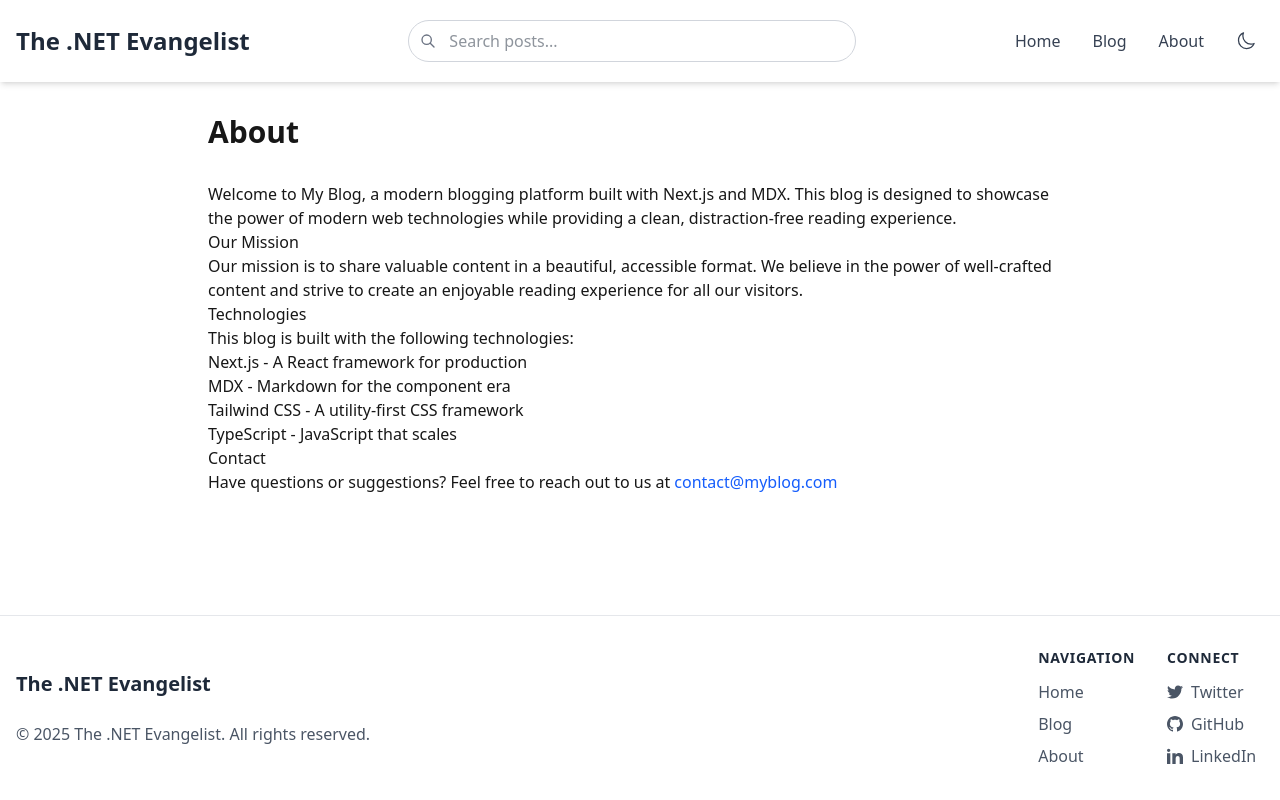
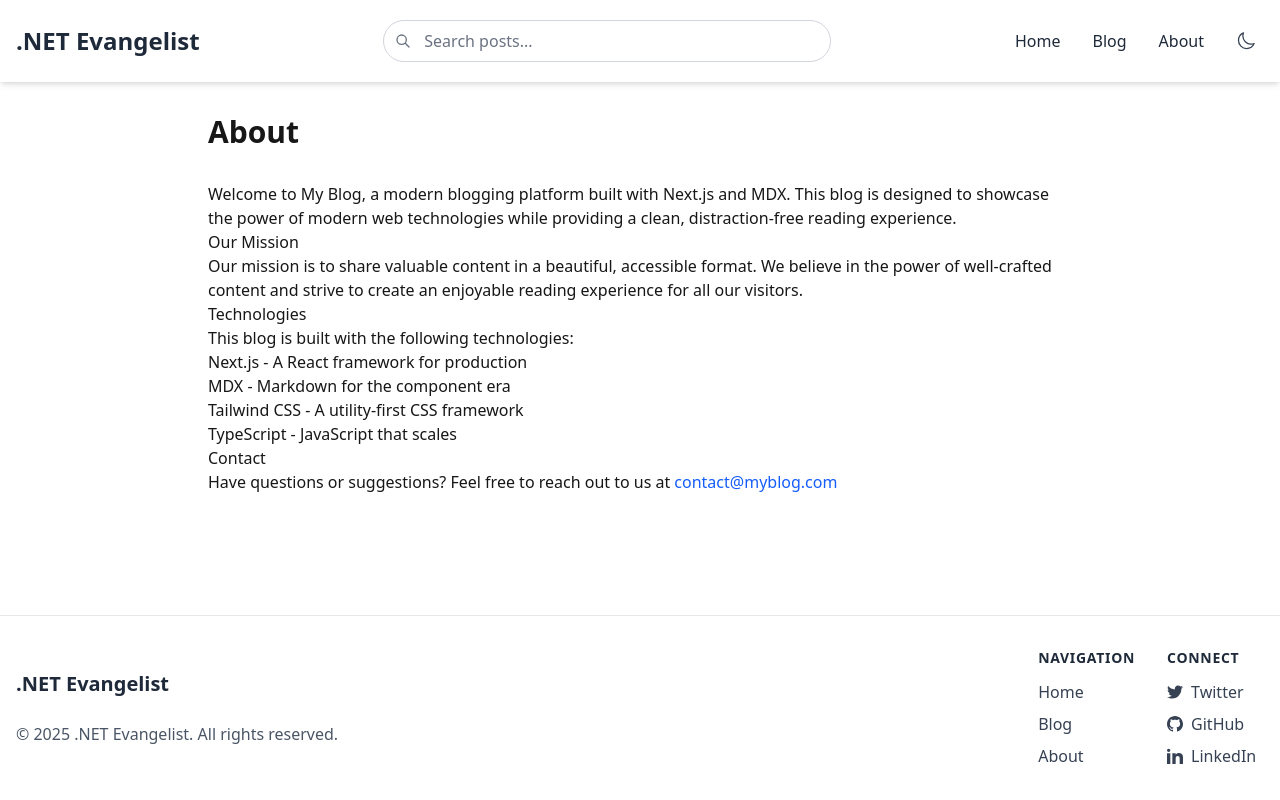
Before and after one commit to nirzaf/dotnetblogs, a Next.js app: page /about in a window 1280 px wide. Built offline with nearby package versions, Linux system fonts and the light colour scheme.

Commit message:
feat: update branding to '.NET Evangelist' and enhance mobile menu styles for consistency

```diff
--- a/src/app/layout.tsx
+++ b/src/app/layout.tsx
@@ -19,8 +19,8 @@ const geistMono = Geist_Mono({
 
 export const metadata: Metadata = {
   title: {
-    template: '%s | The .NET Evangelist',
-    default: 'The .NET Evangelist',
+    template: '%s | .NET Evangelist',
+    default: '.NET Evangelist',
   },
   description: "Exploring modern software development with .NET, web technologies, and cloud solutions",
 };
@@ -36,7 +36,7 @@ export default function RootLayout({
         <ThemeProvider>
           <header className="bg-white dark:bg-gray-900 shadow-md">
             <div className="container mx-auto px-4 py-5 flex justify-between items-center">
-              <Link href="/" className="text-2xl font-bold text-gray-800 dark:text-white hover:text-blue-600 dark:hover:text-blue-400 transition-colors">The .NET Evangelist</Link>
+              <Link href="/" className="text-2xl font-bold text-gray-800 dark:text-white hover:text-blue-600 dark:hover:text-blue-400 transition-colors">.NET Evangelist</Link>
               <div className="flex-1 mx-6 max-w-md hidden md:block">
                 <HeaderSearch />
               </div>
@@ -46,7 +46,7 @@ export default function RootLayout({
                     <li>
                       <Link
                         href="/"
-                        className="text-gray-700 dark:text-gray-100 font-medium hover:text-blue-600 dark:hover:text-blue-400 py-2 transition-colors relative group"
+                        className="text-gray-800 dark:text-gray-200 font-medium hover:text-blue-600 dark:hover:text-blue-400 py-2 transition-colors relative group"
                       >
                         Home
                         <span className="absolute bottom-0 left-0 w-0 h-0.5 bg-blue-600 dark:bg-blue-400 group-hover:w-full transition-all duration-300"></span>
@@ -55,7 +55,7 @@ export default function RootLayout({
                     <li>
                       <Link
                         href="/blog"
-                        className="text-gray-700 dark:text-gray-100 font-medium hover:text-blue-600 dark:hover:text-blue-400 py-2 transition-colors relative group"
+                        className="text-gray-800 dark:text-gray-200 font-medium hover:text-blue-600 dark:hover:text-blue-400 py-2 transition-colors relative group"
                       >
                         Blog
                         <span className="absolute bottom-0 left-0 w-0 h-0.5 bg-blue-600 dark:bg-blue-400 group-hover:w-full transition-all duration-300"></span>
@@ -64,7 +64,7 @@ export default function RootLayout({
                     <li>
                       <Link
                         href="/about"
-                        className="text-gray-700 dark:text-gray-100 font-medium hover:text-blue-600 dark:hover:text-blue-400 py-2 transition-colors relative group"
+                        className="text-gray-800 dark:text-gray-200 font-medium hover:text-blue-600 dark:hover:text-blue-400 py-2 transition-colors relative group"
                       >
                         About
                         <span className="absolute bottom-0 left-0 w-0 h-0.5 bg-blue-600 dark:bg-blue-400 group-hover:w-full transition-all duration-300"></span>
@@ -90,10 +90,10 @@ export default function RootLayout({
               <div className="flex flex-col md:flex-row justify-between items-center">
                 <div className="mb-6 md:mb-0">
                   <Link href="/" className="text-xl font-bold text-gray-800 dark:text-white mb-4 inline-block">
-                    The .NET Evangelist
+                    .NET Evangelist
                   </Link>
                   <p className="text-gray-600 dark:text-gray-300 mt-2">
-                    © 2025 The .NET Evangelist. All rights reserved.
+                    © 2025 .NET Evangelist. All rights reserved.
                   </p>
                 </div>
                 <div className="grid grid-cols-2 gap-x-8 gap-y-4">
@@ -101,18 +101,18 @@ export default function RootLayout({
                     <h3 className="text-sm font-semibold text-gray-800 dark:text-white uppercase tracking-wider mb-3">Navigation</h3>
                     <ul className="space-y-2">
                       <li>
-                        <Link href="/" className="text-gray-600 dark:text-gray-300 hover:text-blue-600 dark:hover:text-blue-400 transition-colors">
+                        <Link href="/" className="text-gray-700 dark:text-gray-300 hover:text-blue-600 dark:hover:text-blue-400 transition-colors font-medium">
                           Home
                         </Link>
                       </li>
                       <li>
-                        <Link href="/blog" className="text-gray-600 dark:text-gray-300 hover:text-blue-600 dark:hover:text-blue-400 transition-colors">
+                        <Link href="/blog" className="text-gray-700 dark:text-gray-300 hover:text-blue-600 dark:hover:text-blue-400 transition-colors font-medium">
                           Blog
                         </Link>
                       </li>
 
                       <li>
-                        <Link href="/about" className="text-gray-600 dark:text-gray-300 hover:text-blue-600 dark:hover:text-blue-400 transition-colors">
+                        <Link href="/about" className="text-gray-700 dark:text-gray-300 hover:text-blue-600 dark:hover:text-blue-400 transition-colors font-medium">
                           About
                         </Link>
                       </li>
@@ -122,7 +122,7 @@ export default function RootLayout({
                     <h3 className="text-sm font-semibold text-gray-800 dark:text-white uppercase tracking-wider mb-3">Connect</h3>
                     <ul className="space-y-2">
                       <li>
-                        <a href="#" className="text-gray-600 dark:text-gray-300 hover:text-blue-600 dark:hover:text-blue-400 transition-colors flex items-center">
+                        <a href="#" className="text-gray-700 dark:text-gray-300 hover:text-blue-600 dark:hover:text-blue-400 transition-colors flex items-center font-medium">
                           <svg xmlns="http://www.w3.org/2000/svg" className="h-4 w-4 mr-2" fill="currentColor" viewBox="0 0 24 24">
                             <path d="M24 4.557c-.883.392-1.832.656-2.828.775 1.017-.609 1.798-1.574 2.165-2.724-.951.564-2.005.974-3.127 1.195-.897-.957-2.178-1.555-3.594-1.555-3.179 0-5.515 2.966-4.797 6.045-4.091-.205-7.719-2.165-10.148-5.144-1.29 2.213-.669 5.108 1.523 6.574-.806-.026-1.566-.247-2.229-.616-.054 2.281 1.581 4.415 3.949 4.89-.693.188-1.452.232-2.224.084.626 1.956 2.444 3.379 4.6 3.419-2.07 1.623-4.678 2.348-7.29 2.04 2.179 1.397 4.768 2.212 7.548 2.212 9.142 0 14.307-7.721 13.995-14.646.962-.695 1.797-1.562 2.457-2.549z" />
                           </svg>
@@ -130,7 +130,7 @@ export default function RootLayout({
                         </a>
                       </li>
                       <li>
-                        <a href="#" className="text-gray-600 dark:text-gray-300 hover:text-blue-600 dark:hover:text-blue-400 transition-colors flex items-center">
+                        <a href="#" className="text-gray-700 dark:text-gray-300 hover:text-blue-600 dark:hover:text-blue-400 transition-colors flex items-center font-medium">
                           <svg xmlns="http://www.w3.org/2000/svg" className="h-4 w-4 mr-2" fill="currentColor" viewBox="0 0 24 24">
                             <path d="M12 0c-6.626 0-12 5.373-12 12 0 5.302 3.438 9.8 8.207 11.387.599.111.793-.261.793-.577v-2.234c-3.338.726-4.033-1.416-4.033-1.416-.546-1.387-1.333-1.756-1.333-1.756-1.089-.745.083-.729.083-.729 1.205.084 1.839 1.237 1.839 1.237 1.07 1.834 2.807 1.304 3.492.997.107-.775.418-1.305.762-1.604-2.665-.305-5.467-1.334-5.467-5.931 0-1.311.469-2.381 1.236-3.221-.124-.303-.535-1.524.117-3.176 0 0 1.008-.322 3.301 1.23.957-.266 1.983-.399 3.003-.404 1.02.005 2.047.138 3.006.404 2.291-1.552 3.297-1.23 3.297-1.23.653 1.653.242 2.874.118 3.176.77.84 1.235 1.911 1.235 3.221 0 4.609-2.807 5.624-5.479 5.921.43.372.823 1.102.823 2.222v3.293c0 .319.192.694.801.576 4.765-1.589 8.199-6.086 8.199-11.386 0-6.627-5.373-12-12-12z" />
                           </svg>
@@ -138,7 +138,7 @@ export default function RootLayout({
                         </a>
                       </li>
                       <li>
-                        <a href="#" className="text-gray-600 dark:text-gray-300 hover:text-blue-600 dark:hover:text-blue-400 transition-colors flex items-center">
+                        <a href="#" className="text-gray-700 dark:text-gray-300 hover:text-blue-600 dark:hover:text-blue-400 transition-colors flex items-center font-medium">
                           <svg xmlns="http://www.w3.org/2000/svg" className="h-4 w-4 mr-2" fill="currentColor" viewBox="0 0 24 24">
                             <path d="M4.98 3.5c0 1.381-1.11 2.5-2.48 2.5s-2.48-1.119-2.48-2.5c0-1.38 1.11-2.5 2.48-2.5s2.48 1.12 2.48 2.5zm.02 4.5h-5v16h5v-16zm7.982 0h-4.968v16h4.969v-8.399c0-4.67 6.029-5.052 6.029 0v8.399h4.988v-10.131c0-7.88-8.922-7.593-11.018-3.714v-2.155z" />
                           </svg>
--- a/src/app/page.tsx
+++ b/src/app/page.tsx
@@ -4,7 +4,7 @@ import { getAllPosts } from '@/lib/mdxUtils';
 import { PostCard } from '@/components/PostCard';
 
 export const metadata: Metadata = {
-  title: 'The .NET Evangelist',
+  title: '.NET Evangelist',
   description: 'Exploring modern software development with .NET, web technologies, and cloud solutions',
 };
 
--- a/src/components/HeaderSearch.tsx
+++ b/src/components/HeaderSearch.tsx
@@ -78,7 +78,7 @@ export function HeaderSearch() {
             }}
             onFocus={() => setShowResults(true)}
             placeholder="Search posts..."
-            className="w-full px-4 py-2 pl-10 border border-gray-300 dark:border-gray-700 rounded-full bg-white dark:bg-gray-800 text-gray-800 dark:text-white focus:outline-none focus:ring-2 focus:ring-blue-500"
+            className="w-full px-4 py-2 pl-10 border border-gray-300 dark:border-gray-700 rounded-full bg-white dark:bg-gray-800 text-gray-800 dark:text-white placeholder-gray-500 dark:placeholder-gray-400 focus:outline-none focus:ring-2 focus:ring-blue-500"
           />
           <div className="absolute left-3 top-1/2 transform -translate-y-1/2 text-gray-500 dark:text-gray-400">
             <svg
--- a/src/components/MobileMenu.tsx
+++ b/src/components/MobileMenu.tsx
@@ -55,8 +55,8 @@ export function MobileMenu() {
             href="/"
             className={`block px-4 py-2 text-sm ${
               pathname === '/'
-                ? 'text-blue-600 dark:text-blue-400 bg-gray-50 dark:bg-gray-700'
-                : 'text-gray-700 dark:text-gray-100 hover:bg-gray-50 dark:hover:bg-gray-700'
+                ? 'text-blue-600 dark:text-blue-400 bg-gray-50 dark:bg-gray-700 font-medium'
+                : 'text-gray-800 dark:text-gray-200 hover:bg-gray-50 dark:hover:bg-gray-700'
             }`}
           >
             Home
@@ -65,8 +65,8 @@ export function MobileMenu() {
             href="/blog"
             className={`block px-4 py-2 text-sm ${
               pathname === '/blog'
-                ? 'text-blue-600 dark:text-blue-400 bg-gray-50 dark:bg-gray-700'
-                : 'text-gray-700 dark:text-gray-100 hover:bg-gray-50 dark:hover:bg-gray-700'
+                ? 'text-blue-600 dark:text-blue-400 bg-gray-50 dark:bg-gray-700 font-medium'
+                : 'text-gray-800 dark:text-gray-200 hover:bg-gray-50 dark:hover:bg-gray-700'
             }`}
           >
             Blog
@@ -76,8 +76,8 @@ export function MobileMenu() {
             href="/about"
             className={`block px-4 py-2 text-sm ${
               pathname === '/about'
-                ? 'text-blue-600 dark:text-blue-400 bg-gray-50 dark:bg-gray-700'
-                : 'text-gray-700 dark:text-gray-100 hover:bg-gray-50 dark:hover:bg-gray-700'
+                ? 'text-blue-600 dark:text-blue-400 bg-gray-50 dark:bg-gray-700 font-medium'
+                : 'text-gray-800 dark:text-gray-200 hover:bg-gray-50 dark:hover:bg-gray-700'
             }`}
           >
             About
@@ -89,7 +89,7 @@ export function MobileMenu() {
                 type="text"
                 name="q"
                 placeholder="Search..."
-                className="w-full px-2 py-1 text-sm border border-gray-300 dark:border-gray-600 rounded-l-md bg-white dark:bg-gray-800 text-gray-800 dark:text-white focus:outline-none"
+                className="w-full px-2 py-1 text-sm border border-gray-300 dark:border-gray-600 rounded-l-md bg-white dark:bg-gray-800 text-gray-800 dark:text-white placeholder-gray-500 dark:placeholder-gray-300 focus:outline-none focus:ring-1 focus:ring-blue-500"
               />
               <button
                 type="submit"
```
